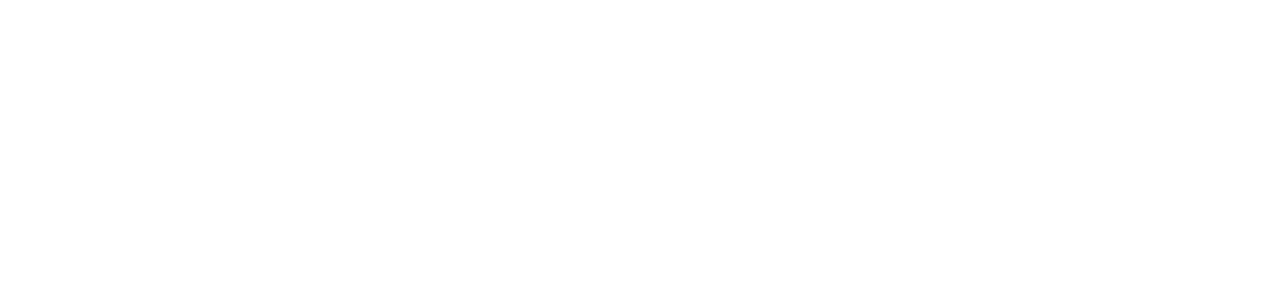
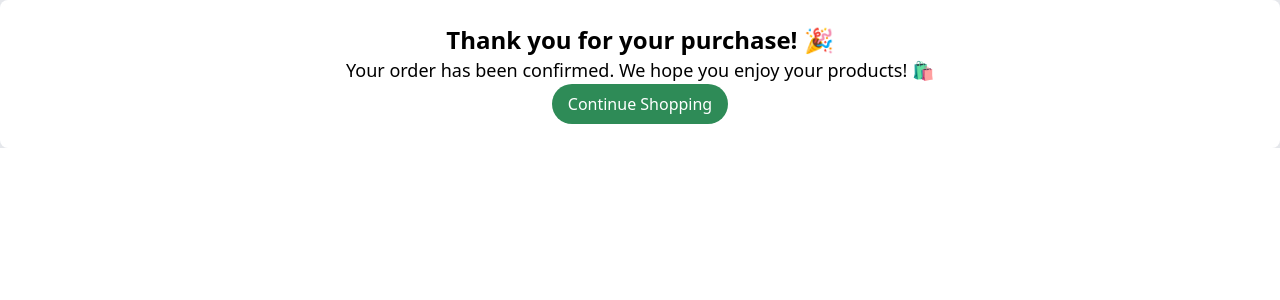
Before and after one commit to mxriuki/Freshgo-App, a React (Vite) app: page /buy in a window 1280 px wide. Before the commit this address had no page. Shown: the top 300 px of the page. Built offline with nearby package versions, Linux system fonts and the light colour scheme; a web font is replaced by a local one.

Commit message:
afterpurchase component

```diff
--- a/src/App.jsx
+++ b/src/App.jsx
@@ -5,7 +5,7 @@
 import RouterPage from '../src/components/RouterPage';
 import Cart from './components/cart/Cart'
 import { useState } from 'react';
-// import Buy from './components/AfterPurchase/Buy';
+import Buy from './components/AfterPurchase/Buy';
 import "react-toastify/dist/ReactToastify.css";
 import { ToastContainer } from 'react-toastify';
 
@@ -20,7 +20,7 @@
       <Routes>
         <Route path='/' element={<RouterPage handleInfo={handleInfo} info={info}/>} />
         <Route path='cart' element={<Cart info={info} setInfo={setInfo} />} />
-        {/* <Route path='buy' element={<Buy/>} />       */}
+        <Route path='buy' element={<Buy/>} />
       </Routes>
 
     </div>
--- /dev/null
+++ b/src/components/AfterPurchase/Buy.jsx
@@ -0,0 +1,26 @@
+import React from "react";
+import { useNavigate } from "react-router-dom";
+
+function Buy() {
+    const navigate=useNavigate()
+    const handleButton=()=>{
+        navigate('/')
+    }
+  return (
+    <div className="min-h-screen shadow-2xl flex items-center justify-center bg-gray-200 h-screen">
+      <div className="bg-white rounded-lg shadow-lg p-6 w-full sm:w-96">
+        <h2 className="text-2xl font-bold text-center mb-4">Thank you for your purchase! 🎉</h2>
+        <p className="text-lg text-center mb-4">
+        Your order has been confirmed. We hope you enjoy your products! 🛍️
+        </p>
+        <div className="text-center">
+          <button onClick={handleButton} className="bgcolor1 hover:bg-green-600 text-white py-2 px-4 rounded-full">
+            Continue Shopping
+          </button>
+        </div>
+      </div>
+    </div>
+  );
+}
+
+export default Buy;
```
